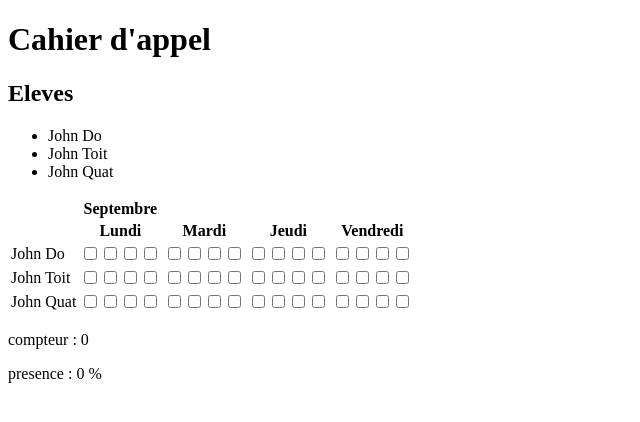
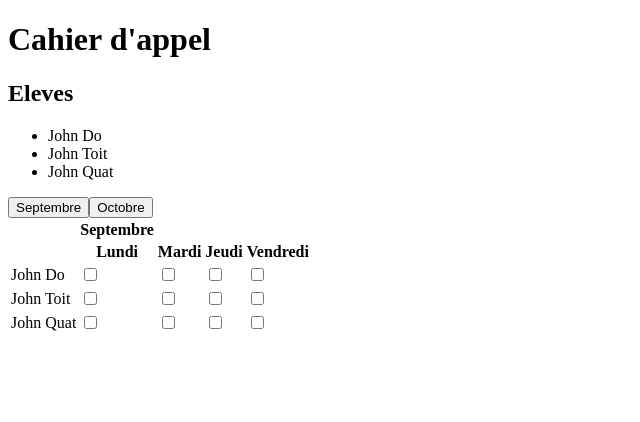
Before and after one commit to Remy-P78/ListeAppel, an Angular app: page / in a window 1280 px wide. Shown: the top 422 px of the page, without its empty margins (0-640 px from the left). Built offline with nearby package versions, Linux system fonts and the light colour scheme.

Commit message:
tableauHS

```diff
--- a/src/app/app.component.html
+++ b/src/app/app.component.html
@@ -7,8 +7,9 @@
 (checkboxDecochee)="maMethode2($event)">
 </app-calendrier>
 
-<app-result
-[envoiTab]="present"
-[envoiPresence]="presence"></app-result>
+<app-result ></app-result>
+<!-- [envoiTab]="present"
+[envoiPresence]="presence"> -->
+
 
 <router-outlet></router-outlet>
--- a/src/app/components/calendrier/calendrier.component.html
+++ b/src/app/components/calendrier/calendrier.component.html
@@ -18,6 +18,11 @@
 <input type="checkbox" id="matin" [(ngModel)]="coche" (change)="onCoche()">
 <label for="aprem">aprem</label>
 <input type="checkbox" id="aprem" [(ngModel)]="coche" (change)="onCoche()"> -->
+<div>
+  <button (click)="changeMonth('septembre')">Septembre</button>
+  <button (click)="changeMonth('octobre')">Octobre</button>
+  <!-- Ajoutez des boutons pour les autres mois -->
+</div>
 
  <table>
       <thead>
@@ -31,10 +36,11 @@
         </tr>
       </thead>
       <tbody>
-        <tr *ngFor="let personne of liste">
+        <tr *ngFor="let personne of liste; let rowIndex = index">
           <td>{{ personne }}</td>
-          <td *ngFor="let date of calendrier">
-            <input *ngFor="let date of calendrier" type="checkbox" (change)="onCheck($event)">
+          <td *ngFor="let date of calendrier; let columnIndex = index">
+            <!-- <input type="checkbox" (change)="onCheck($event)"> -->
+            <input type="checkbox" [(ngModel)]="presenceData[rowIndex][columnIndex]" />
           </td>
         </tr>
       </tbody>
--- a/src/app/components/calendrier/calendrier.component.ts
+++ b/src/app/components/calendrier/calendrier.component.ts
@@ -1,5 +1,6 @@
 import { Component, EventEmitter, Output } from '@angular/core';
 import { SharedService } from '../shared.service';
+import { FormsModule } from '@angular/forms';
 
 @Component({
   selector: 'app-calendrier',
@@ -13,20 +14,45 @@ export class CalendrierComponent {
   coche: boolean = false;
   liste: string[] = [];
   calendrier: string[] = [];
+  presenceData: boolean[][] = [];
 
   constructor(private sharedService: SharedService) {
     this.liste = sharedService.getListe();
     this.calendrier = sharedService.getCalendrier();
+    this.initPresenceData();
   }
 
-  onCheck(testEmission: Event) {
-    const checkbox = testEmission.target as HTMLInputElement;
-    if (checkbox.checked) {
-      this.checkboxCochee.emit(testEmission);
-    } else {
-      this.checkboxDecochee.emit(testEmission);
+  initPresenceData(): void {
+    for (let i = 0; i < this.liste.length; i++) {
+      const row: boolean[] = [];
+      for (let j = 0; j < this.calendrier.length; j++) {
+        row.push(false);
+      }
+      this.presenceData.push(row);
+      console.log('presenceData =', this.presenceData);
     }
   }
+
+  changeMonth(month: string): void {
+    // Sauvegardez les données de présence actuelles pour le mois en cours
+    this.sharedService.setPresenceData(this.calendrier, this.presenceData);
+
+    // Changez le mois en cours
+    this.calendrier = this.sharedService.getCalendrierForMonth(month);
+
+    // Chargez les données de présence pour le mois sélectionné
+    this.presenceData = this.sharedService.getPresenceData(this.calendrier);
+  }
+
+
+  // onCheck(testEmission: Event) {
+  //   const checkbox = testEmission.target as HTMLInputElement;
+  //   if (checkbox.checked) {
+  //     this.checkboxCochee.emit(testEmission);
+  //   } else {
+  //     this.checkboxDecochee.emit(testEmission);
+  //   }
+  // }
 
   // onCoche() {
   //   if (this.coche) {
--- a/src/app/components/result/result.component.html
+++ b/src/app/components/result/result.component.html
@@ -1,2 +1,2 @@
-<p>compteur : {{ envoiTab }}</p>
-<p>presence : {{ envoiPresence }} %</p>
+<!-- <p>compteur : {{ envoiTab }}</p>
+<p>presence : {{ envoiPresence }} %</p> -->
--- a/src/app/components/result/result.component.ts
+++ b/src/app/components/result/result.component.ts
@@ -6,6 +6,6 @@ import { Component, Input } from '@angular/core';
   styleUrls: ['./result.component.css']
 })
 export class ResultComponent {
-  @Input() envoiTab!: number;
-  @Input() envoiPresence!: number;
+  // @Input() envoiTab!: number;
+  // @Input() envoiPresence!: number;
 }
--- a/src/app/components/shared.service.ts
+++ b/src/app/components/shared.service.ts
@@ -3,7 +3,9 @@ import { Injectable } from "@angular/core";
 @Injectable({ providedIn: 'root' })
 export class SharedService {
   private liste: string[] = ['John Do', 'John Toit', 'John Quat'];
-  private calendrier: string [] = ["Lundi", "Mardi", "Jeudi", "Vendredi"]
+  private calendrier: string[] = ['Lundi', 'Mardi', 'Jeudi', 'Vendredi'];
+  private presenceData: { [month: string]: boolean[][] } = {};
+  private jour: string[] = []
 
   addNom(nom: string) {
     this.liste.push(nom);
@@ -23,4 +25,25 @@ export class SharedService {
   getCalendrier(): string[] {
     return this.calendrier;
   }
+
+  setPresenceData(month: string[], data: boolean[][]): void {
+    this.presenceData[month.join('-')] = data;
+  }
+
+  getPresenceData(month: string[]): boolean[][] {
+    return this.presenceData[month.join('-')]
+    // || this.initPresenceData(month);
+  }
+
+  getCalendrierForMonth(month: string): string[] {
+    // Implémentez la logique pour obtenir les jours du mois sélectionné
+    // en fonction de votre besoin
+    // Renvoyez le tableau de jours du mois
+    // Exemple : return ['2023-09-01', '2023-09-02', ...];
+    if (month === "Septembre"){
+      return this.jour = ["1","2","3","4"]
+    }else{
+      return this.jour = ["01","02","03","04"]
+    }
+  }
 }
```
